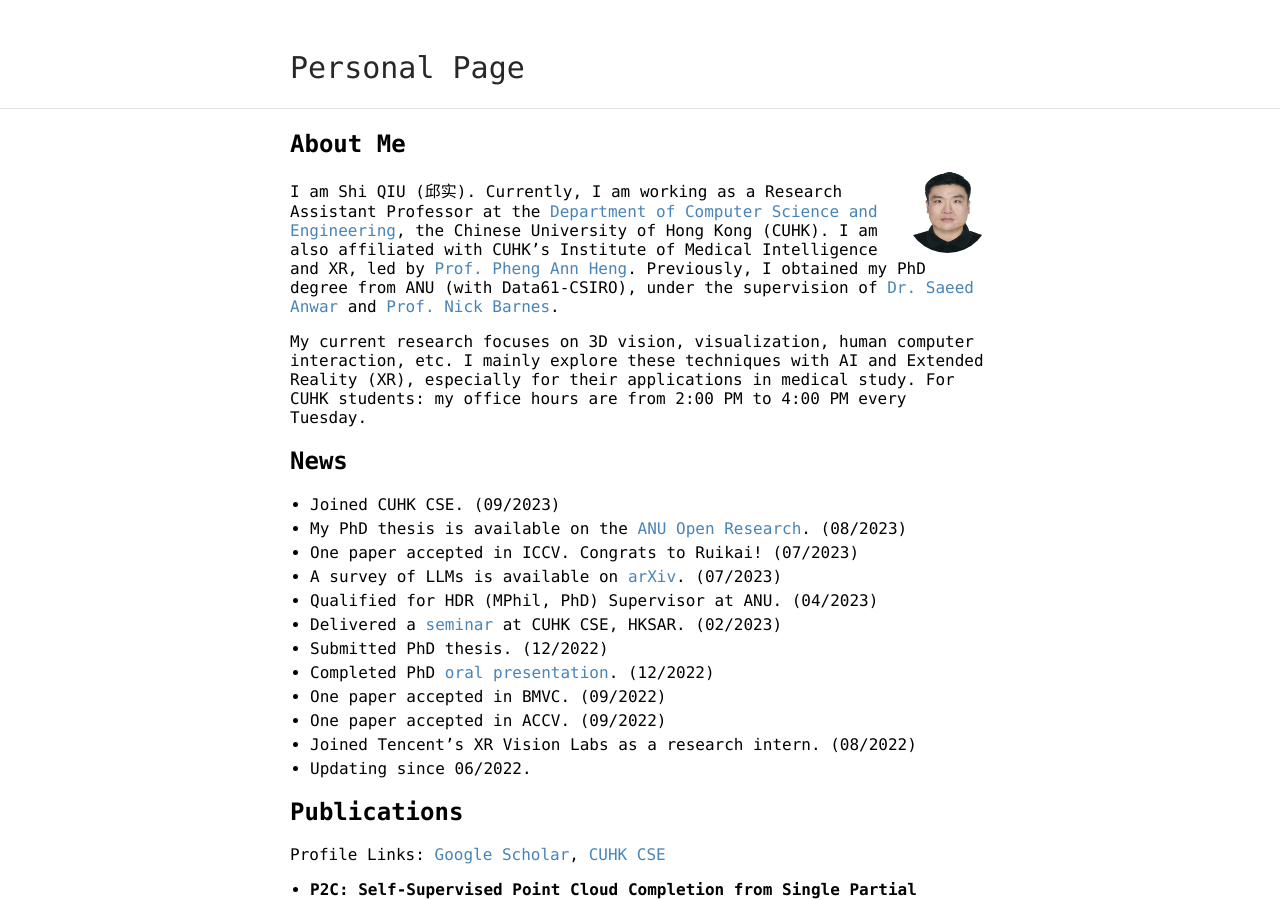
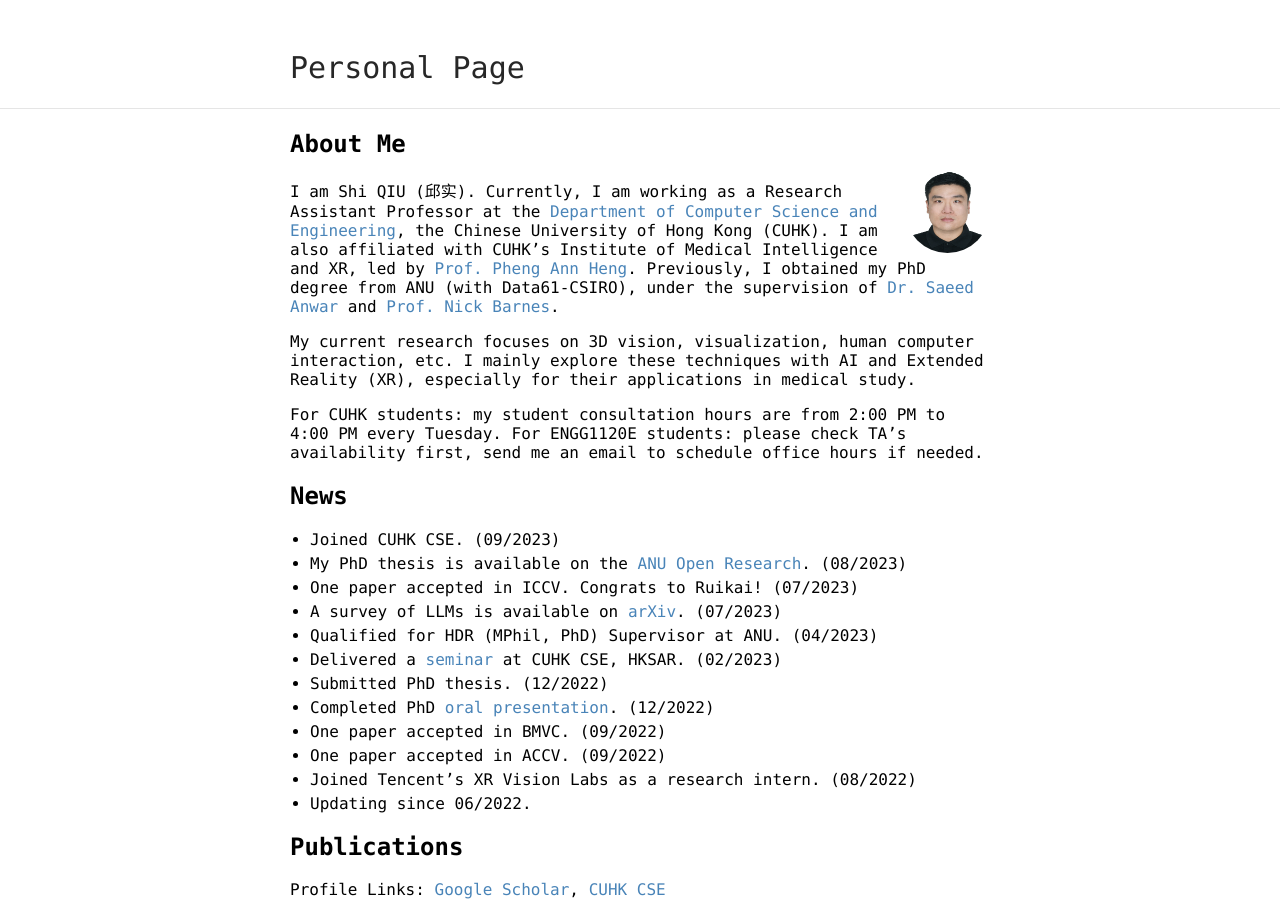
Before and after one commit to ShiQiu0419/ShiQiu0419.github.io, a Jekyll site: the page built from index.md, in a window 1280 px wide and 900 px high. Built offline with Jekyll 4.4.1, drawn with Linux system fonts in a browser that asks for light colours; our own code applies the rules of GitHub Pages for plain Markdown files.

Commit message:
Update index.md

```diff
--- a/index.md
+++ b/index.md
@@ -7,7 +7,10 @@ layout: default
 
 I am Shi QIU (邱实). Currently, I am working as a Research Assistant Professor at the [Department of Computer Science and Engineering](https://www.cse.cuhk.edu.hk/), the Chinese University of Hong Kong (CUHK). I am also affiliated with CUHK's Institute of Medical Intelligence and XR, led by [Prof. Pheng Ann Heng](http://www.cse.cuhk.edu.hk/~pheng/). Previously, I obtained my PhD degree from ANU (with Data61-CSIRO), under the supervision of [Dr. Saeed Anwar](https://saeed-anwar.github.io/) and [Prof. Nick Barnes](http://users.cecs.anu.edu.au/~nmb/).
 
-My current research focuses on 3D vision, visualization, human computer interaction, etc. I mainly explore these techniques with AI and Extended Reality (XR), especially for their applications in medical study. For CUHK students: my office hours are from 2:00 PM to 4:00 PM every Tuesday.
+My current research focuses on 3D vision, visualization, human computer interaction, etc. I mainly explore these techniques with AI and Extended Reality (XR), especially for their applications in medical study.
+
+For CUHK students: my student consultation hours are from 2:00 PM to 4:00 PM every Tuesday.
+For ENGG1120E students: please check TA's availability first, send me an email to schedule office hours if needed.
 
 ## News
 * Joined CUHK CSE. (09/2023)
```
